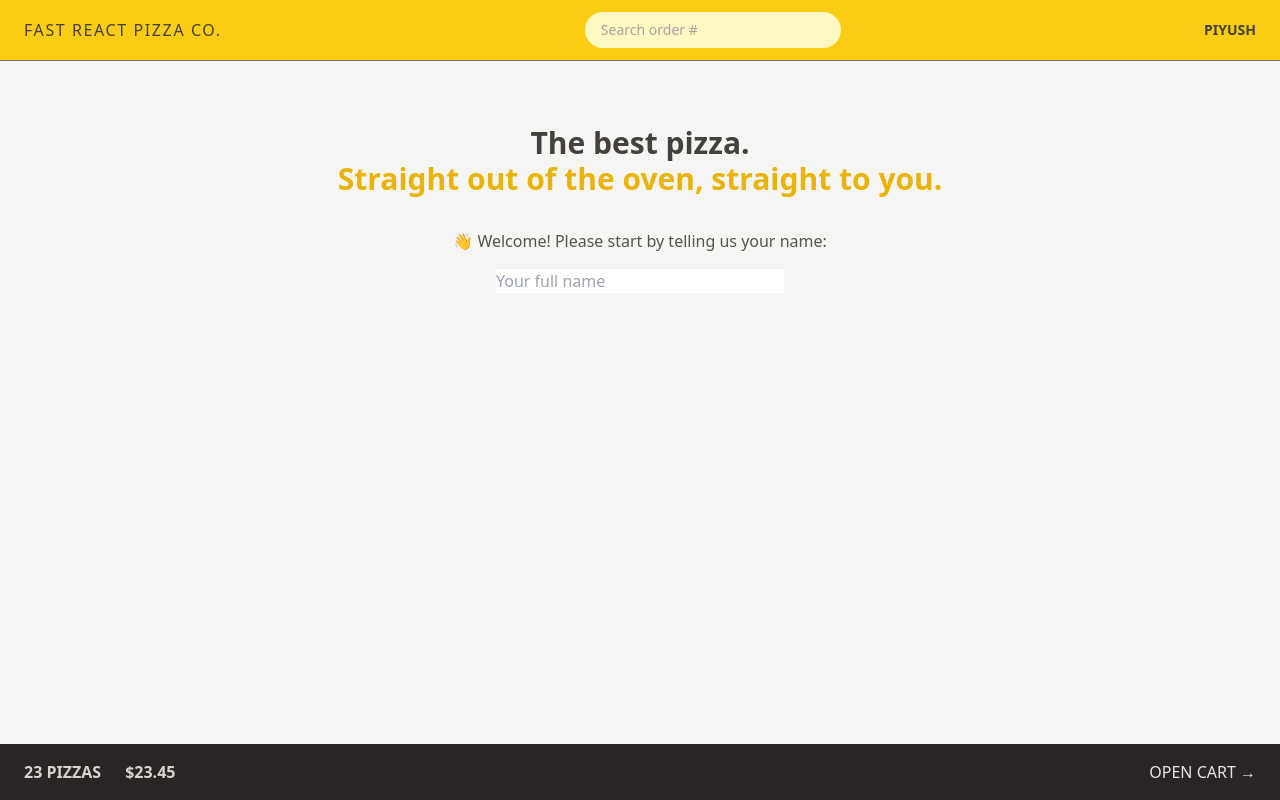
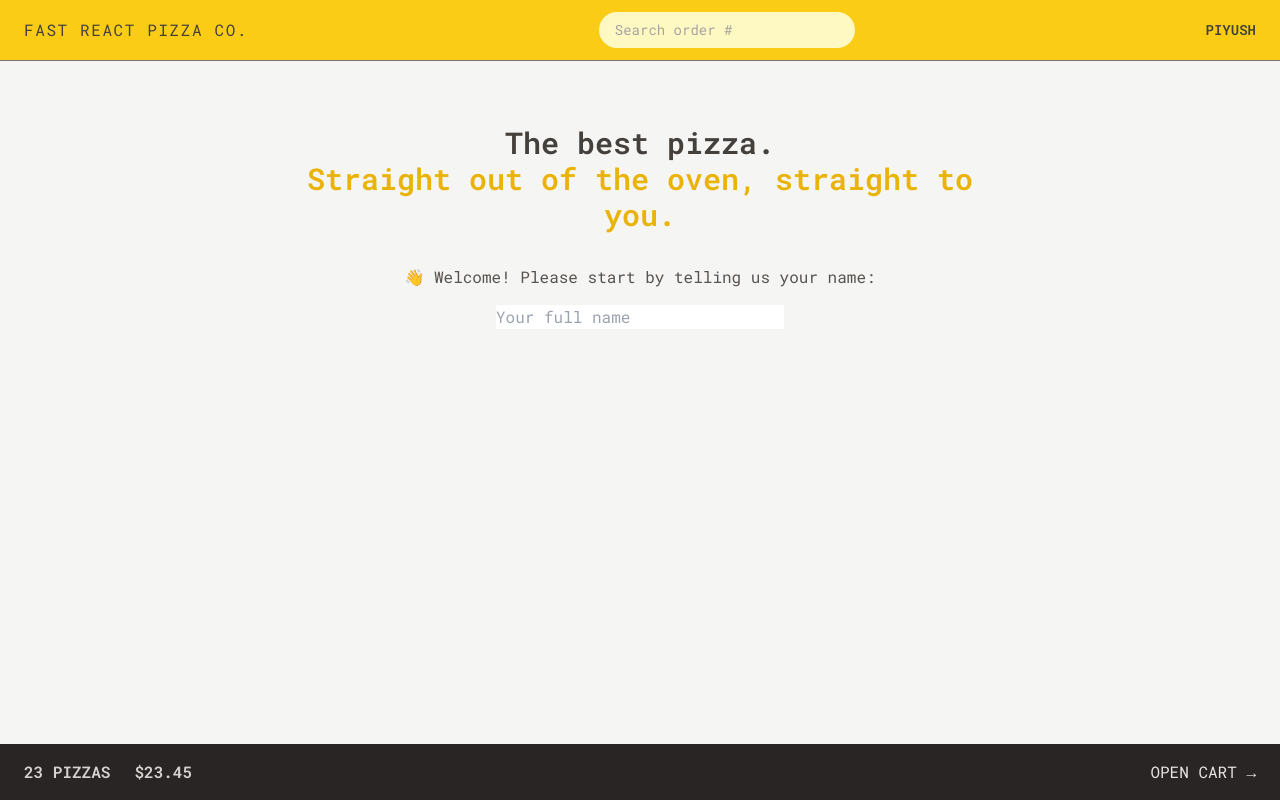
Before and after one commit to 1806397/Advanced_react_router, a React (Vite) app: page / in a window 1280 px wide. Built offline with nearby package versions, Linux system fonts and the light colour scheme; the HTML template or start-up script is replaced by a standard one.

Commit message:
Tailwind:font family

```diff
--- a/index.html
+++ b/index.html
@@ -4,7 +4,13 @@
     <meta charset="UTF-8" />
     <link rel="icon" type="image/svg+xml" href="/vite.svg" />
     <meta name="viewport" content="width=device-width, initial-scale=1.0" />
-    <title>Vite + React</title>
+    <link rel="preconnect" href="https://fonts.googleapis.com" />
+    <link rel="preconnect" href="https://fonts.gstatic.com" crossorigin />
+    <link
+      href="https://fonts.googleapis.com/css2?family=Roboto+Mono:wght@300;400;500;600;700&display=swap"
+      rel="stylesheet"
+    />
+    <title>FAST REACT PIZZA CO. 🍕</title>
   </head>
   <body class="bg-stone-100 text-stone-700">
     <div id="root"></div>
--- a/tailwind.config.js
+++ b/tailwind.config.js
@@ -1,8 +1,18 @@
 /** @type {import('tailwindcss').Config} */
 export default {
-  content: ["./index.html", "./src/**/*.{js,ts,jsx,tsx}"],
+  content: ['./index.html', './src/**/*.{js,ts,jsx,tsx}'],
   theme: {
-    extend: {},
+    fontFamily: {
+      sans: 'Roboto Mono,monospace',
+    },
+    extend: {
+      colors: {
+        pizza: '#123456',
+      },
+      height: {
+        screen: '100dvh',
+      },
+    },
   },
   plugins: [],
 };
```
